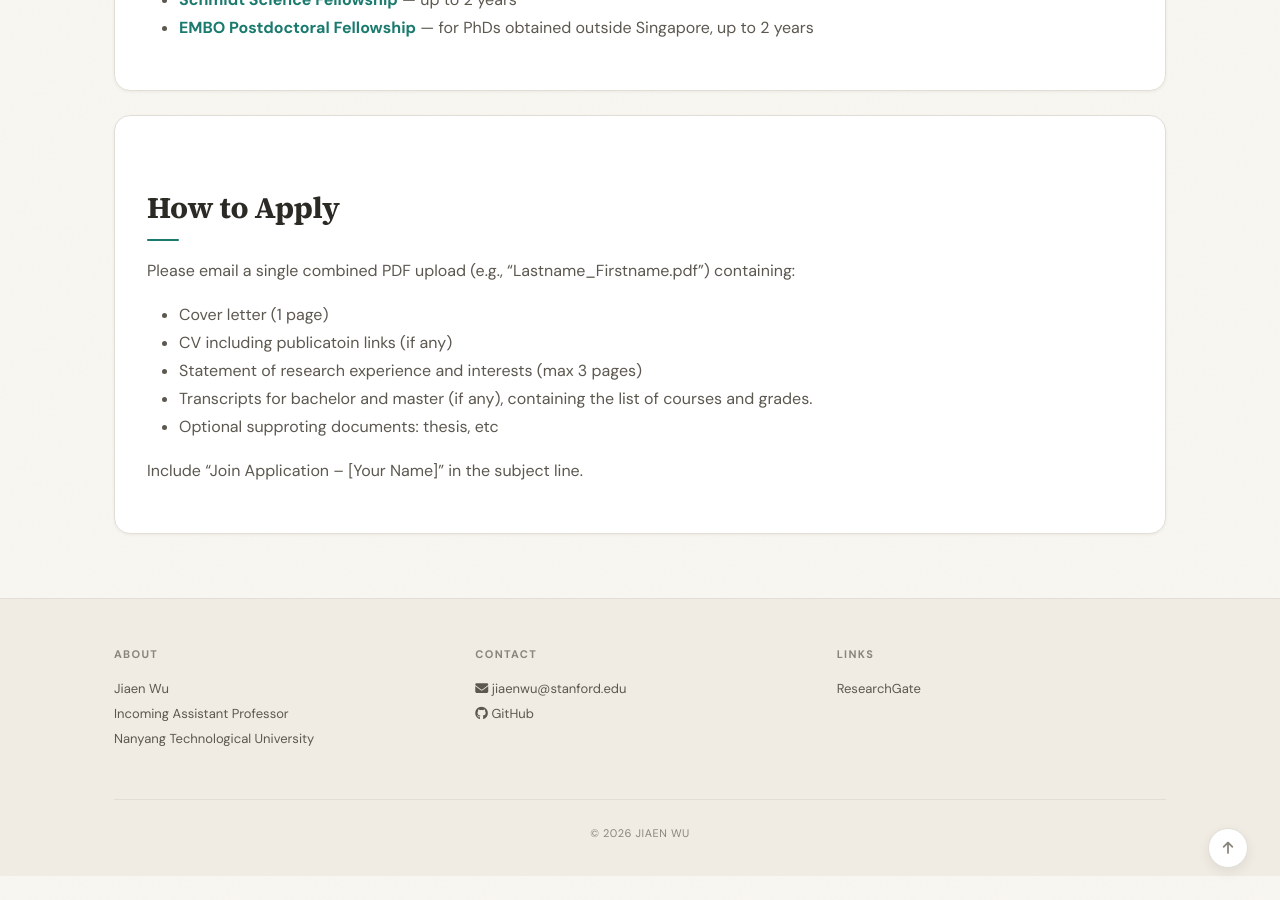
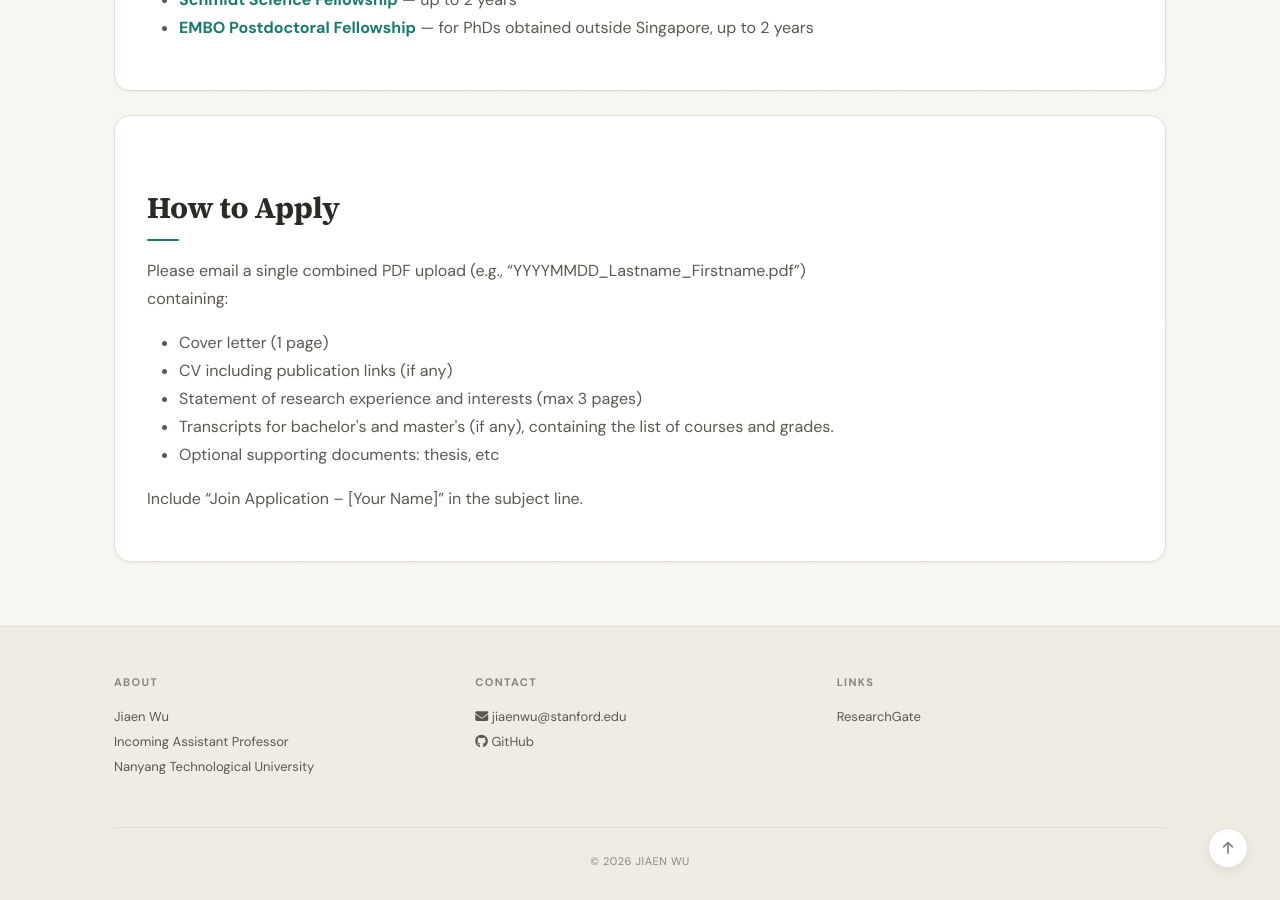
Before and after one commit to JiaenWu/jiaenwu.github.io, a Jekyll site: the page built from _pages/join.md, in a window 1280 px wide and 900 px high, scrolled down 2114 px. Built offline with Jekyll 4.4.1, drawn with Linux system fonts in a browser that asks for light colours; a style sheet for code colours, icons or effects is not loaded; before the commit the page ends 2990 px from its top, so only the background shows below that.

Commit message:
update research

```diff
--- a/_pages/join.md
+++ b/_pages/join.md
@@ -115,14 +115,14 @@ Prospective students are encouraged to contact me with a short CV and a brief de
 
 ## How to Apply
 
-Please email a single combined PDF upload (e.g., “Lastname_Firstname.pdf”) containing:
+Please email a single combined PDF upload (e.g., “YYYYMMDD_Lastname_Firstname.pdf”) containing:
 
 <ul>
 <li>Cover letter (1 page)</li>
-<li>CV including publicatoin links (if any)</li>
+<li>CV including publication links (if any)</li>
 <li>Statement of research experience and interests (max 3 pages)</li>
-<li>Transcripts for bachelor and master (if any), containing the list of courses and grades.</li>
-<li>Optional supproting documents: thesis, etc</li>
+<li>Transcripts for bachelor's and master's (if any), containing the list of courses and grades.</li>
+<li>Optional supporting documents: thesis, etc</li>
 </ul>
 
 Include “Join Application – [Your Name]” in the subject line.
```
